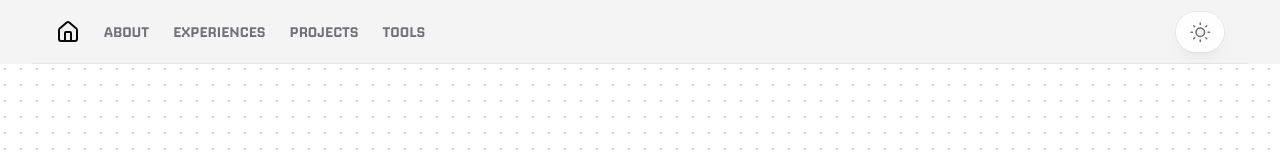
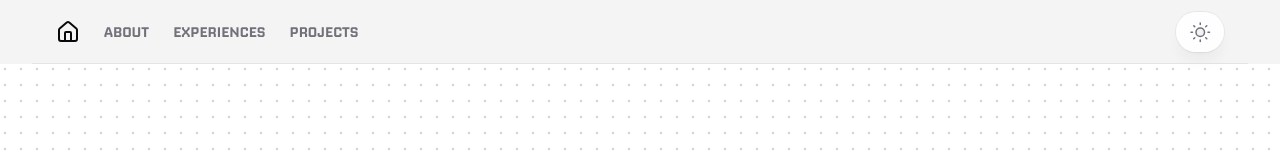
Before and after one commit to cfatrane/portfolio, a Next.js app: page / in a window 1280 px wide. Shown: the top 160 px of the page. Built offline with nearby package versions, Linux system fonts and the light colour scheme.

Commit message:
add readonley and hide tools atm

```diff
--- a/src/components/shared/Header.tsx
+++ b/src/components/shared/Header.tsx
@@ -13,19 +13,19 @@ const navItems = [
   { label: "ABOUT", href: "/about" },
   { label: "EXPERIENCES", href: "/experiences" },
   { label: "PROJECTS", href: "/projects" },
-  { label: "TOOLS", href: "/tools" },
+  // { label: "TOOLS", href: "/tools" },
 ];
 
 type NavigationItemProps = { href: string; label: string };
 
-function HeaderNavigationItem({ href, label }: NavigationItemProps) {
+function HeaderNavigationItem({ href, label }: Readonly<NavigationItemProps>) {
   const isActive = usePathname() === href;
 
   return (
     <Link
       className={`${
         isActive ? "text-foreground" : "text-muted-foreground"
-      } transition-colors hover:text-foreground`}
+      } font-nippo transition-colors hover:text-foreground`}
       href={href}
     >
       {label}
@@ -33,7 +33,10 @@ function HeaderNavigationItem({ href, label }: NavigationItemProps) {
   );
 }
 
-function HeaderNavigationItemMobile({ href, label }: NavigationItemProps) {
+function HeaderNavigationItemMobile({
+  href,
+  label,
+}: Readonly<NavigationItemProps>) {
   const isActive = usePathname() === href;
 
   return (
@@ -42,7 +45,7 @@ function HeaderNavigationItemMobile({ href, label }: NavigationItemProps) {
         isActive
           ? "hover:text-foreground"
           : "text-muted-foreground hover:text-foreground"
-      }`}
+      } font-nippo`}
       href={href}
     >
       {label}
@@ -54,7 +57,7 @@ export function Header() {
   return (
     <div className="w-full bg-secondary">
       <div className="container mx-auto sm:px-6 lg:px-8">
-        <header className="sticky top-0 z-10 flex h-16 w-full items-center gap-4 border-b px-4 font-nippo md:px-6">
+        <header className="sticky top-0 z-10 flex h-16 w-full items-center gap-4 border-b px-4 md:px-6">
           <nav className="hidden flex-col gap-6 text-lg font-medium md:flex md:flex-row md:items-center md:gap-5 md:text-sm lg:gap-6">
             <Link
               className="flex items-center gap-2 text-lg font-semibold md:text-base"
```
